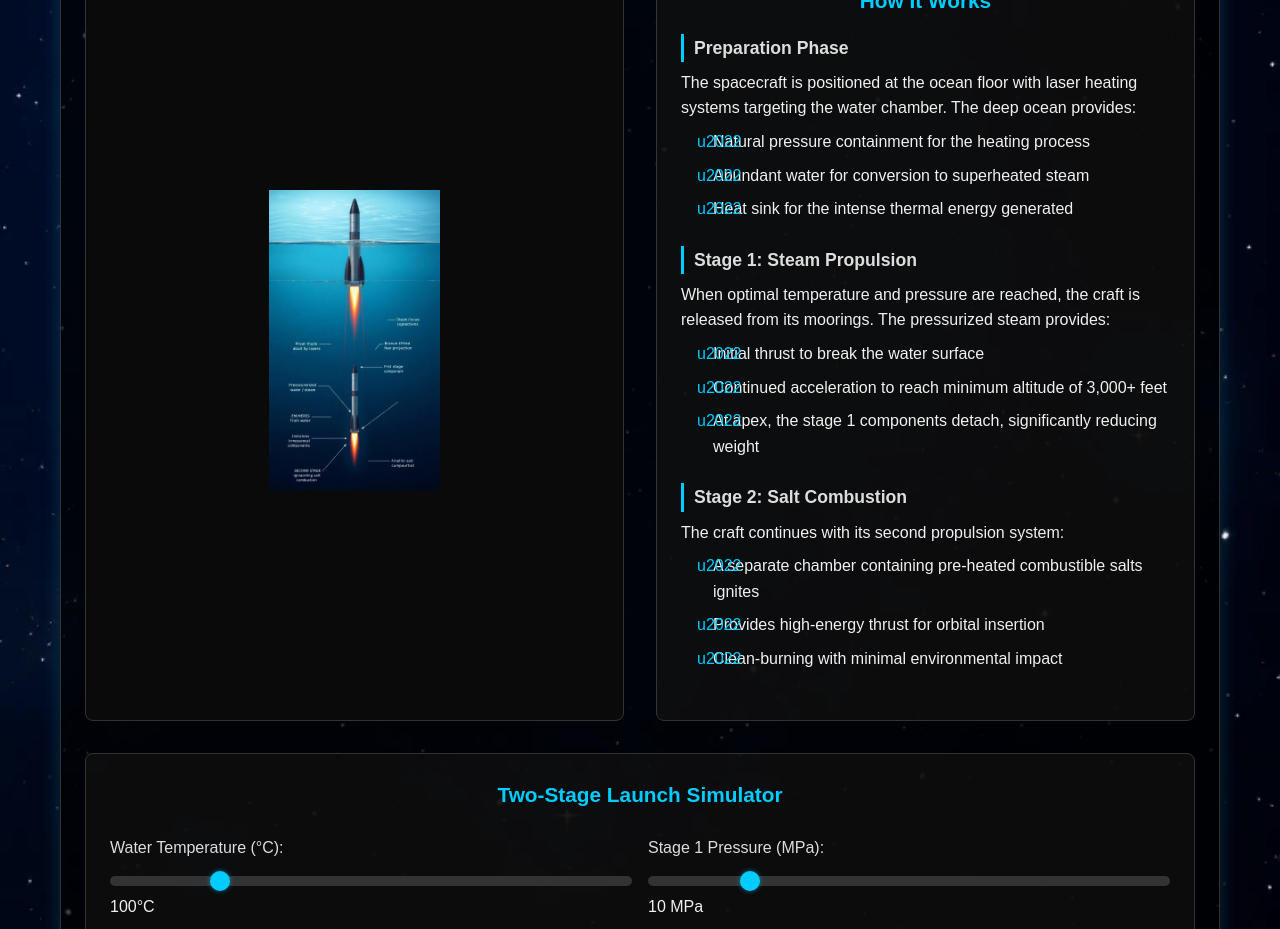
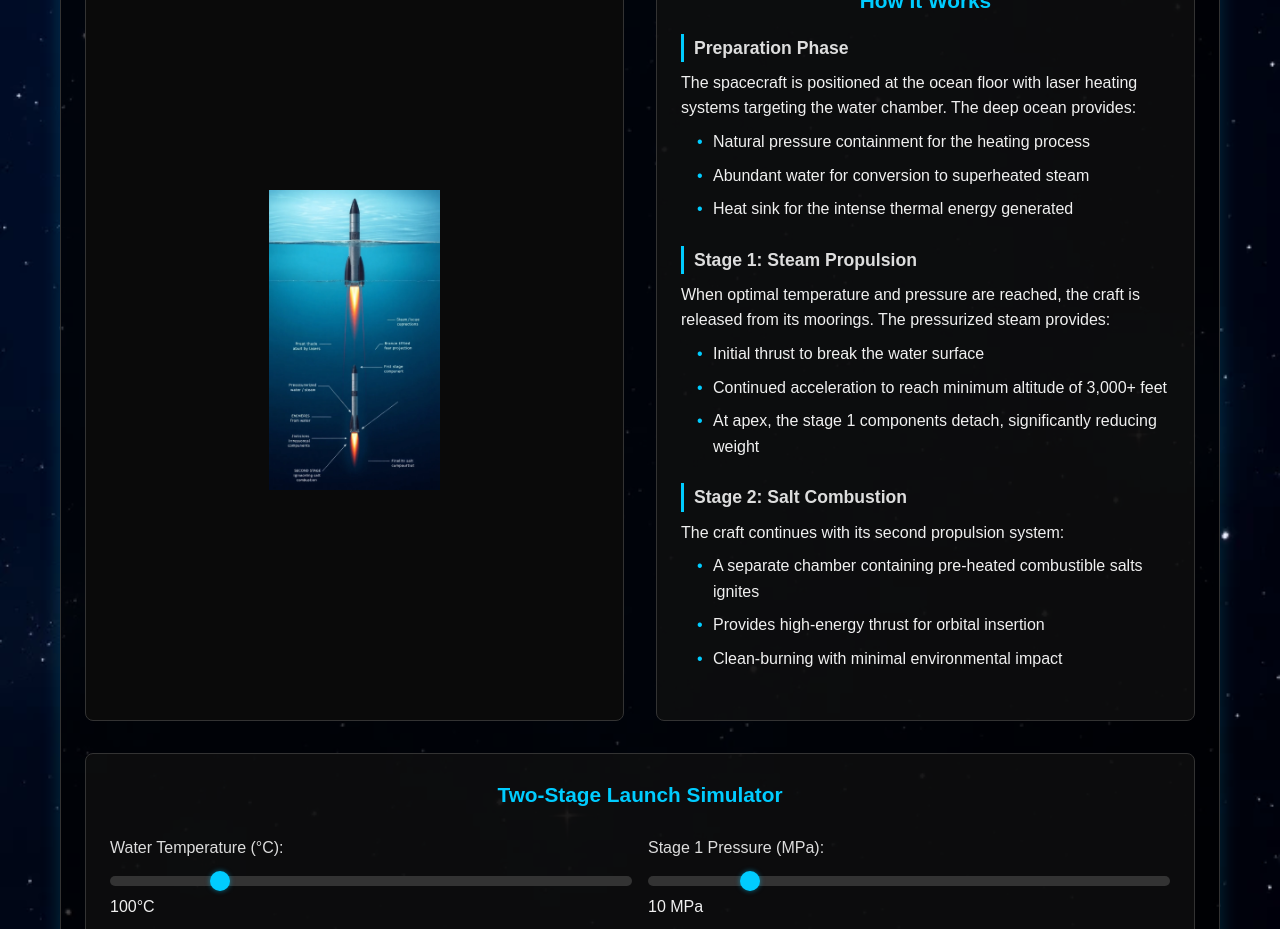
Before and after one commit to websimapi/websim-project-leave-earth, a plain HTML site: page index.html in a window 1280 px wide. Shown: the part 1040-1969 px from the top of the page. Drawn offline with Linux system fonts and the light colour scheme.

Commit message:
v4: in our how it works i see alot of u2022 fix tha to show correctly

```diff
--- a/styles.css
+++ b/styles.css
@@ -959,7 +959,7 @@ footer {
 }
 
 .stage-description li:before {
-    content: 'u2022';
+    content: '\2022';
     color: #00ccff;
     position: absolute;
     left: 0;
```
